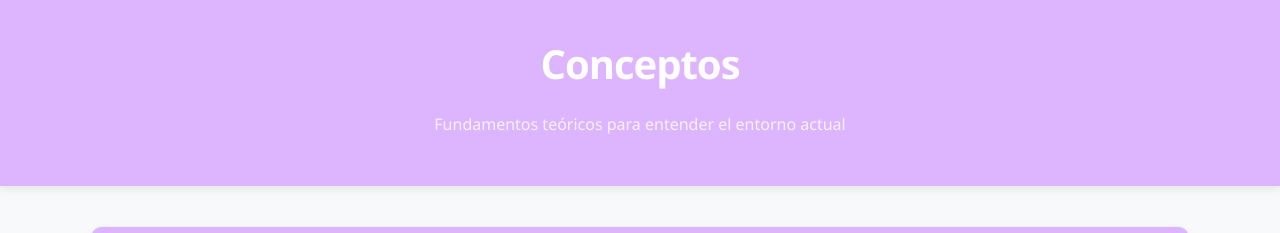
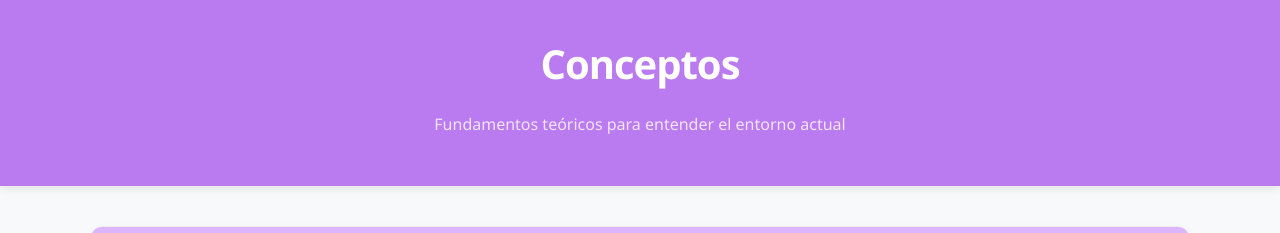
Before and after one commit to Jorge18189/Conceptos, a plain HTML site: page index.html in a window 1280 px wide. Shown: the top 233 px of the page. Drawn offline with Linux system fonts and the light colour scheme.

Commit message:
Change primary color variable in CSS

```diff
--- a/index.html
+++ b/index.html
@@ -7,7 +7,7 @@
     <style>
         /* CSS INTEGRADO - ESTILO FORMAL Y MODERNO */
         :root {
-            --primario: #DDB5FF;
+            --primario: #BA7AF0;
             --secundario: #DDB5FF;
             --acento: #3498db;
             --fondo: #f8f9fa;
```
